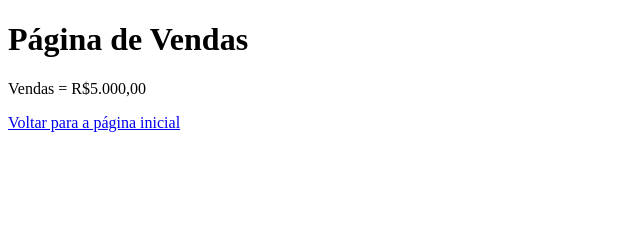
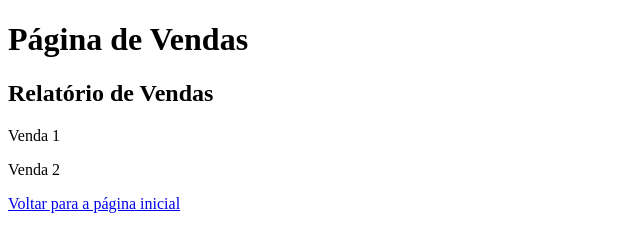
Before and after one commit to Yruan-Silveira/AulaGitHub, a plain HTML site: page site-de-vendas/vendas.html in a window 1280 px wide. Shown: the whole page, without its empty margins (0-640 px from the left). Drawn offline with Linux system fonts and the light colour scheme.

Commit message:
Adicionado Relatorio de Vendas no arquivo vendas.html

```diff
--- a/site-de-vendas/vendas.html
+++ b/site-de-vendas/vendas.html
@@ -7,7 +7,9 @@
 </head>
 <body>
     <h1>Página de Vendas</h1>
-    <p>Vendas = R$5.000,00</p>
+    <h2>Relatório de Vendas</h2>
+    <p>Venda 1</p>
+    <p>Venda 2</p>
     <a href="index.html">Voltar para a página inicial</a>
 </body>
 </html>
```
